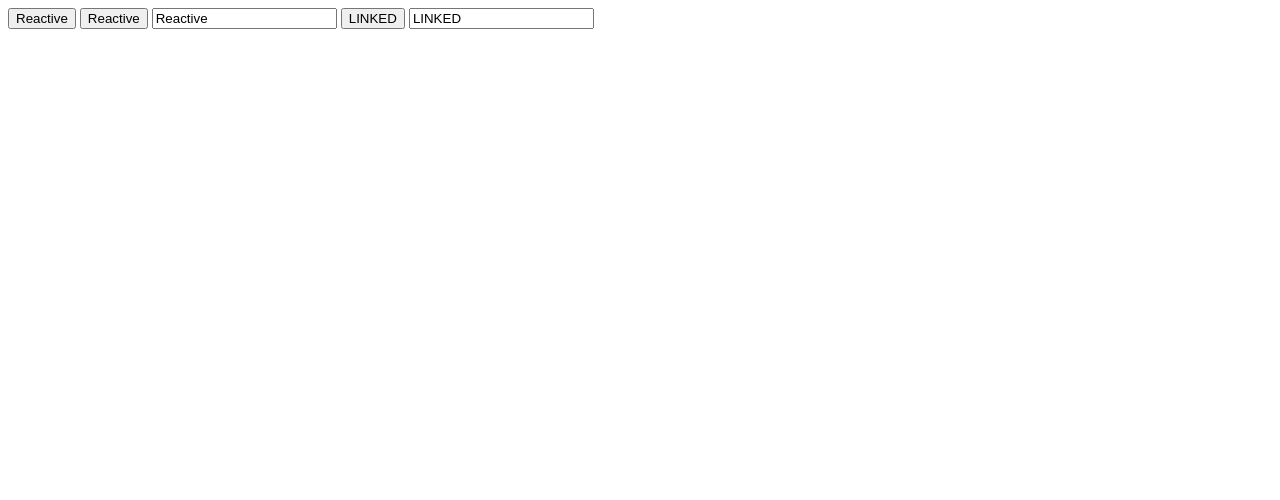
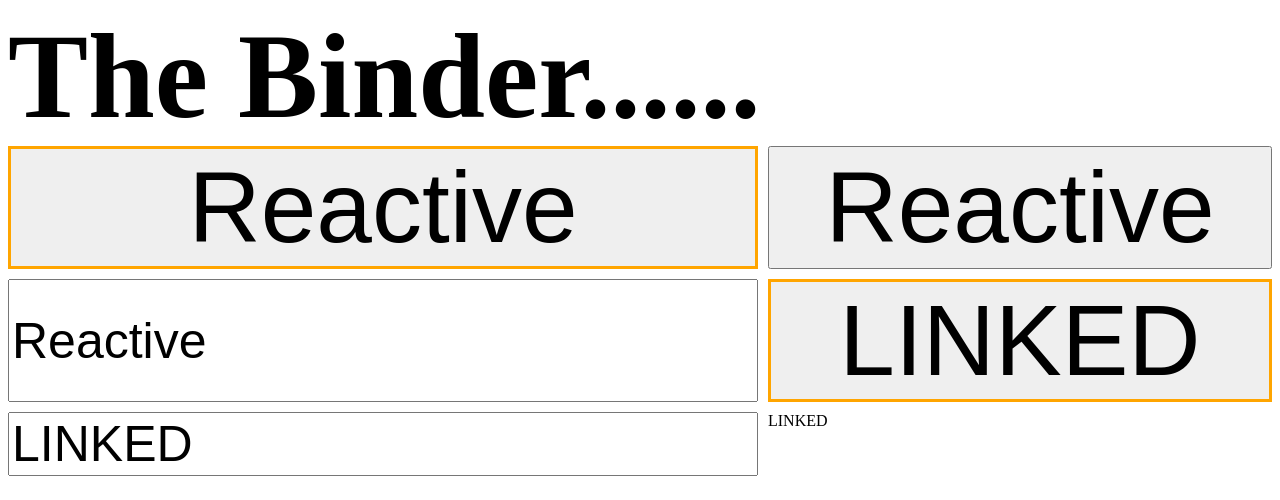
Before and after one commit to bangbangsoftware/binder, a website with bundled scripts: page index.html in a window 1280 px wide. Built offline with nearby package versions, Linux system fonts and the light colour scheme.

Commit message:
Divs away

```diff
--- a/index.css
+++ b/index.css
@@ -1,3 +1,28 @@
 .swap-selected {
     color: red
 }
+
+.title {
+    text-align: left;
+    font-size:120px;
+    font-weight: bolder;
+}
+
+.main {
+    display: grid;
+    grid-template-columns: auto auto;
+    grid-gap: 10px;
+}
+
+button  {
+    font-size: 100px;
+}
+
+.linked {
+    border: orange;
+    border-style: solid;
+}
+
+input {
+    font-size: 50px;
+}
--- a/index.html
+++ b/index.html
@@ -4,13 +4,16 @@
   </head>
   <body>
 
-    <button swapper="group1" name="first" id="one">Reactive</button>
-    <button name="first" id="two"></button>
-    <input name="first" id="three" value=""></input>
+    <div class="title">The Binder......</div>
+    <div class="main">
+      <button class="linked" swapper="group1" name="first" id="one">Reactive</button>
+      <button name="first" id="two"></button>
+      <input name="first" id="three" value=""></input>
 
-    <button swapper="group1" name="second" id="four">LINKED</button>
-    <input name="second" id="five" value=""></input>
-
+      <button class="linked" swapper="group1" name="second" id="four">LINKED</button>
+      <input name="second" id="five" value=""></input>
+      <div name="second" id="six">dd</div>
+    </div>
   </body>
   <script type="module" src="./tester.js"></script>
 
--- a/index.js
+++ b/index.js
@@ -18,14 +18,27 @@ export function clear() {
 }
 
 let plugins = [];
+const done = [];
 export function bagItAndTagIt(plugs) {
   plugins = plugs;
   doc.querySelectorAll("*").forEach(element => check(element));
 }
 
+const getName = element => {
+    if (element.name){
+      return element.name;
+    }
+    if (!element.getAttribute){
+      return false;
+    }
+    return element.getAttribute("name");
+}
+
 const check = element => {
-  if (element.name) {
-    start(element);
+  const name = getName(element);
+  if (name && done.indexOf(element.id) === -1) {
+    done.push(element.id);
+    start(element, name);
     const tools = { put, get, getKey };
     plugins.forEach(setup => {
       const plugin = setup(tools);
@@ -40,8 +53,7 @@ const check = element => {
 const isInput = element => element.localName === "input";
 export const getKey = element => (isInput(element) ? "value" : "innerText");
 
-const start = element => {
-  const fieldname = element.name;
+const start = (element, fieldname) => {
   const input = isInput(element);
   const key = getKey(element);
   set(element, fieldname, key);
@@ -51,7 +63,7 @@ const start = element => {
 };
 
 export function put(element) {
-  const fieldname = element.name;
+  const fieldname = getName(element);
   const key = getKey(element);
   const stored = get(fieldname);
   const data = stored
--- a/switcherPlugin.js
+++ b/switcherPlugin.js
@@ -12,6 +12,7 @@ export function setDocument(d) {
 }
 
 let binder;
+
 export const switchPlugin = tools => {
   binder = tools;
   return element => {
--- a/tester.js
+++ b/tester.js
@@ -4,4 +4,3 @@ import { switchPlugin } from "./switcherPlugin.js";
 console.log("TESTER");
 
 bagItAndTagIt([switchPlugin]);
-//swap("one","four");
```
